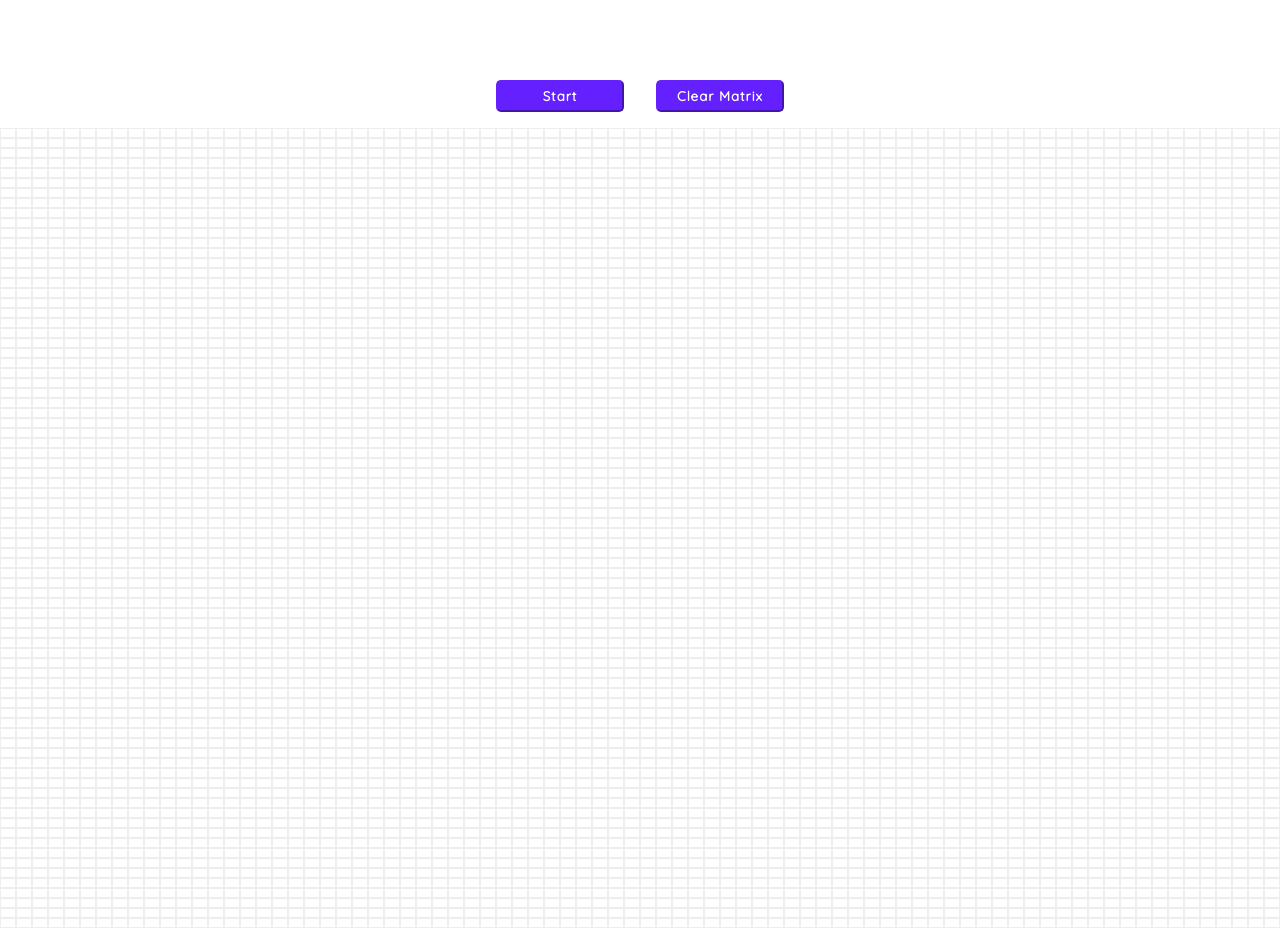
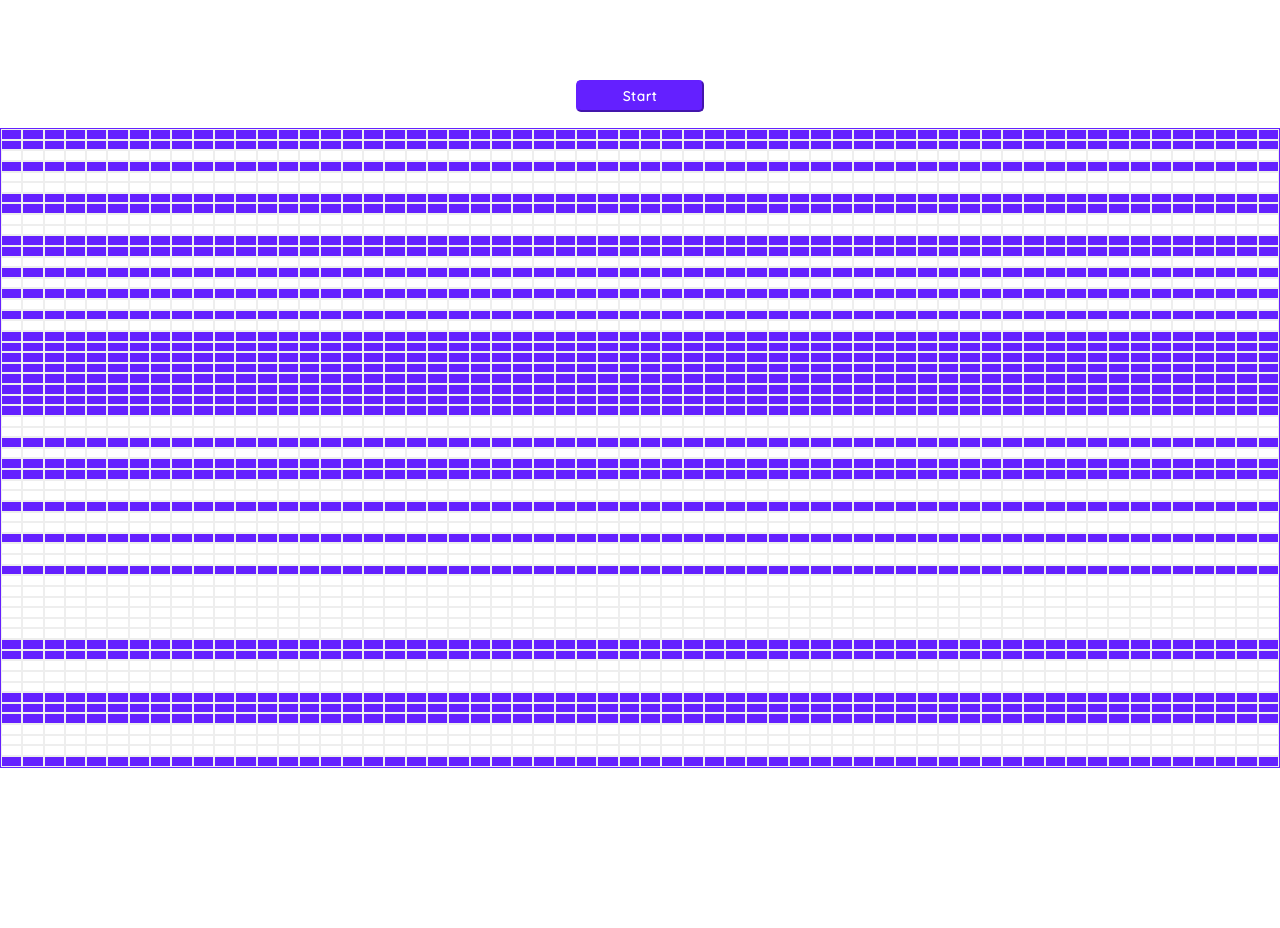
Before and after one commit to KARENLABO/game-of-life, a React (Create React App) app in the folder Karen/game-of-life/: page / in a window 1280 px wide. After the commit the page ends 800 px from the top, so only its background shows below. Built offline with nearby package versions, Linux system fonts and the light colour scheme.

Commit message:
Add functionality to the game and modify some styles

```diff
--- a/Karen/game-of-life/src/components/Cell.jsx
+++ b/Karen/game-of-life/src/components/Cell.jsx
@@ -1,19 +1,16 @@
 import React, { useCallback, useState } from 'react';
 
-const Cell = ({  x, y, isClickable }) => {
-  const [isAlive, setAlive] = useState(false);
+const Cell = ({  x, y, isActive }) => {
 
-  const onClickCell = useCallback(() => {
-      isClickable && setAlive(!isAlive)
-  }, [isAlive, isClickable]);
 
     return(
         <td
         id={x+y}
         style={{
-          backgroundColor: isAlive ? '#6420ff' : 'white'
+          backgroundColor: isActive ? '#6420ff' : 'white'
         }}
-        onClick={onClickCell}></td>
+        >
+        </td>
     )
 }
 
--- a/Karen/game-of-life/src/components/Table.css
+++ b/Karen/game-of-life/src/components/Table.css
@@ -3,7 +3,8 @@
 
 .table-container{
     width:100vw;
-    height: 100vh;
+    height: 80vh;
+    border: 1px #6420ff solid;
 }
 
 td{
--- a/Karen/game-of-life/src/components/Table.jsx
+++ b/Karen/game-of-life/src/components/Table.jsx
@@ -1,30 +1,69 @@
-import React, { useState } from 'react';
+import React, { useEffect, useState } from 'react';
 import Cell from './Cell';
 import './Table.css';
 
+
 function Table() {
-  const [isClickable, setClickable] = useState(true);
-  const cells = new Array(80).fill('').map(() => new Array(80).fill(Math.random()<0.5));;
+  const spaces = 60;
+  const [cells, setCells] = useState(new Array(spaces).fill('').map(() => new Array(spaces).fill(Math.random()<.5)));
 
     const onClickStart = () => {
-      setClickable(!isClickable);
-      createRandom()
+      nextState();
     }
 
-    const createRandom = () =>{
-      const matrix = new Array(80).fill('').map(() => new Array(80).fill(Math.random()<0.5));
-      cells.push(matrix);
+    const evaluateAlive = (x,y) => {
+      let alive = 0;
+      for(let i= -1; i<1; i++){
+        for(let j = -1; j<=1; j++){
+          if(i === 0 && j=== 0 ){
+            continue
+          }try{
+            if(cells[x+i][y+j]){
+              alive++
+            }
+          }catch (e){}
+          if(alive> 3){
+            return alive
+          }
+        }
+      }
+      return alive;
     };
 
-    const onClickClean = () => {
-      setClickable(!isClickable);
-    }
+    const copy = () => {
+      const copyArray = [];
+      for(let x = 0; x<cells.length; x++){
+        copyArray.push([]);
+        for( let y= 0; y<cells.length; y++){
+          copyArray[x][y] = cells[x][y];
+        }
+      }
+      return copyArray;
+    };
+
+    const nextState = () => {
+      const tempArray = copy();
+      for(let x = 0; x<cells.length; x++ ){
+        for(let y=0; y<cells.length; y++){
+          let alive = evaluateAlive(x,y);
+          if(tempArray[x][y]){
+            if(alive <2 || alive > 3){ // cell has to die
+              tempArray[x][y]= false;
+            }
+          }else{
+            if(alive === 3 ){
+              tempArray[x][y]= true; // cell has to live
+            }
+          }
+        }
+      }
+      setCells(tempArray);
+    };
 
     return(
       <div>
         <div className='butons-menu'>
-          <button onClick={onClickStart}>{isClickable ? 'Start' : 'Stop'}</button>
-          <button onClick={onClickClean}>Clear Matrix</button>
+          <button onClick={onClickStart}>Start</button>
         </div>
         <div>
           <table className='table-container' cellPadding={0} cellSpacing={0}>
@@ -33,8 +72,8 @@ function Table() {
               cells.map((row, i) => {
                 return (
                   <tr key={i}>
-                    {row.map((colum, j) => {
-                    return <Cell x={i} y={j}/>
+                    {row.map((column, j) => {
+                    return <Cell key={j} isActive={column} x={i} y={j}/>
                     })}
                 </tr>
                 )
```
